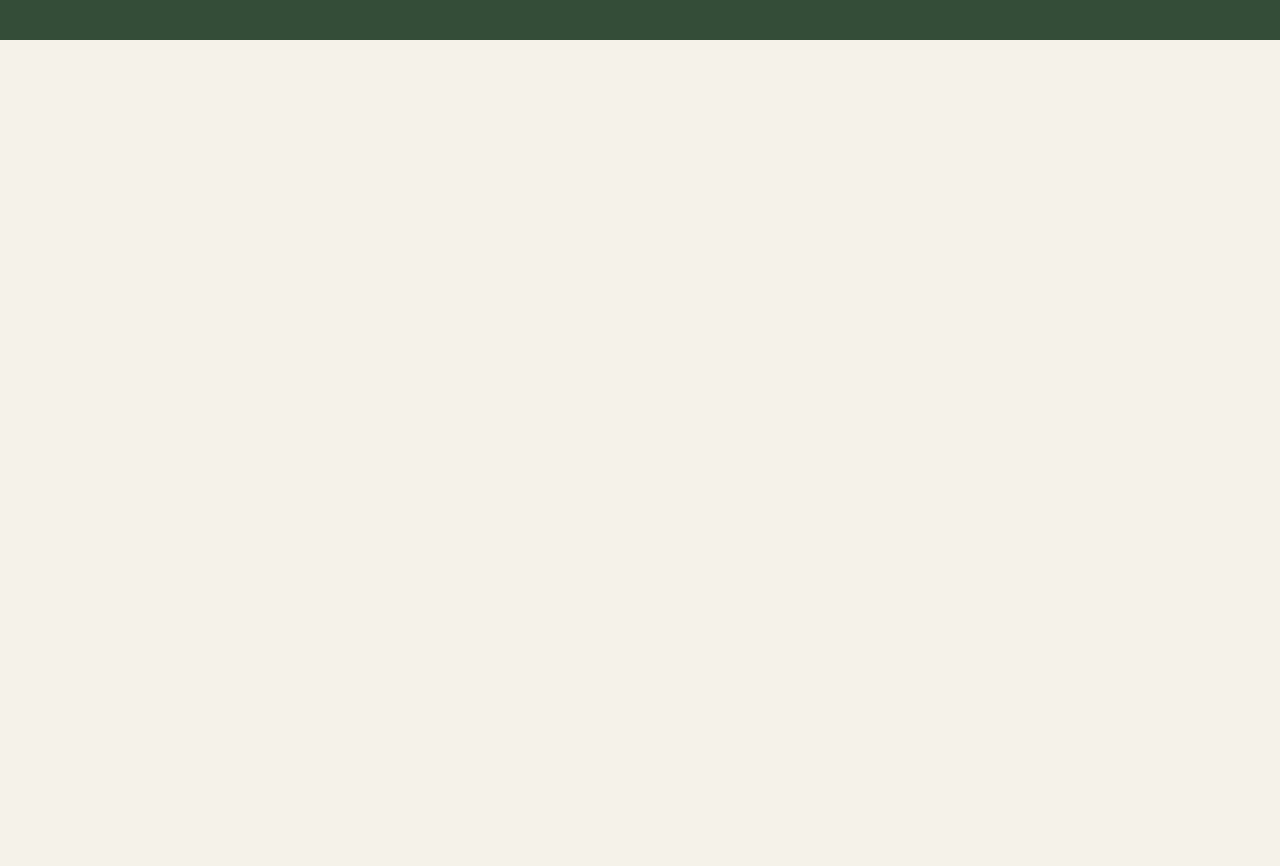
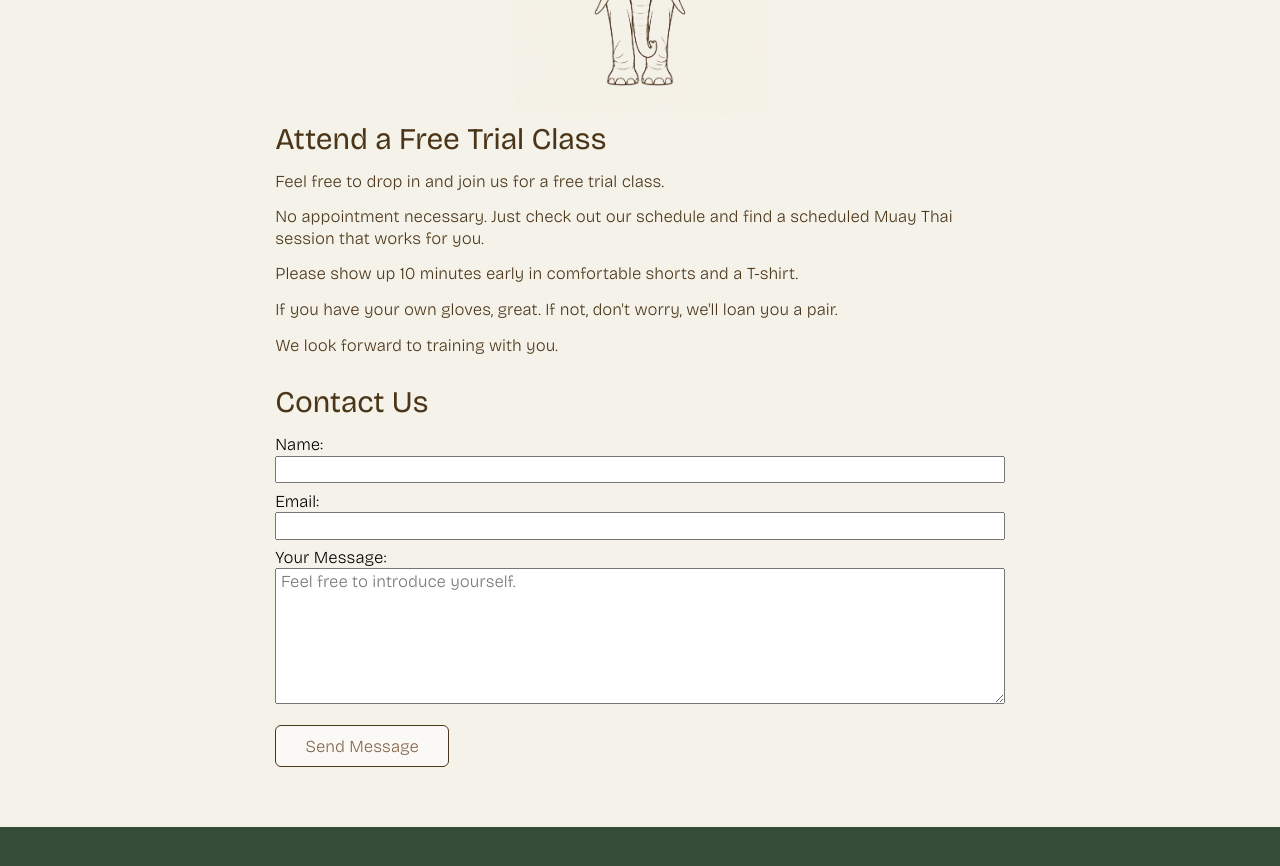
Before and after one commit to joeylee08/palang-muay-thai, a React (Vite) app in the folder client/: page /contact in a window 1280 px wide. Shown: the part 280-1146 px from the top of the page. Before the commit the page ends 800 px from the top, so only its background shows below. Built offline with nearby package versions, Linux system fonts and the light colour scheme.

Commit message:
MVP Ready

```diff
--- a/client/src/pages/Contact.tsx
+++ b/client/src/pages/Contact.tsx
@@ -1,10 +1,88 @@
+import { useState } from 'react'
+
 const Contact = () => {
+	const [messageData, setMessageData] = useState({
+		name: "",
+		email: "",
+		message: "",
+	});
 
+	const handleSetMessageData = (event: React.ChangeEvent<HTMLInputElement | HTMLTextAreaElement>) => {
+		const { name, value } = event.target;
+		setMessageData((previous) => ({
+			...previous,
+			[name]: value,
+		}));
+	};
+
+	const handleSendMessage = (event: React.FormEvent<HTMLFormElement>) => {
+		event.preventDefault();
+		alert("Thank you for reaching out.")
+		setMessageData({
+			name: "",
+			email: "",
+			message: "",
+		})
+	};
 
 	return (
 		<div className='mainPage contact'>
+			<img className='elephantoutline' src="/images/elephantoutline.png" alt="Elephant outline" />
 			<div className='child child1'>
-				<div className='sectionHeading'>Contact Us</div>
+				<h2 className='sectionHeading'>Attend a Free Trial Class</h2>
+				<br/>
+				<p>Feel free to drop in and join us for a free trial class.</p>
+				<br/>
+				<p>No appointment necessary. Just check out our schedule and find a scheduled Muay Thai session that works for you.</p>
+				<br/>
+				<p>Please show up 10 minutes early in comfortable shorts and a T-shirt.</p>
+				<br/>
+				<p>If you have your own gloves, great. If not, don't worry, we'll loan you a pair.</p>
+				<br/>
+				<p>We look forward to training with you.</p>
+			</div>
+			<br/>
+			<br/>
+			<div className='child child2'>
+				<h2 className='sectionHeading'>Contact Us</h2>
+				<br/>
+				<form onSubmit={handleSendMessage}>
+					<label htmlFor="messageName">Name: </label>
+					<input
+						type="text"
+						id="messageName"
+						name="name"
+						value={messageData.name}
+						onChange={handleSetMessageData}
+						required
+					></input>
+					<label htmlFor="messageEmail">Email: </label>
+					<input
+						type="email"
+						id="messageEmail"
+						name="email"
+						value={messageData.email}
+						onChange={handleSetMessageData}
+						required
+					></input>
+					<label htmlFor="messageNotes">Your Message: </label>
+					<textarea
+						id="messageNotes"
+						name="message"
+						rows={6}
+						placeholder="Feel free to introduce yourself."
+						value={messageData.message}
+						onChange={handleSetMessageData}
+						required
+					></textarea>
+					<br/>
+					<button
+						type="submit"
+						className="pageBtn"
+					>
+						Send Message
+					</button>
+				</form>
 			</div>
 		</div>
 	)
--- a/client/src/pages/Home.tsx
+++ b/client/src/pages/Home.tsx
@@ -48,7 +48,7 @@ const Home = () => {
 				<div className='valuesBox'>
 					<div className='valuesCard'>
 						<div className='valuesCardIcon'>
-							<Dumbbell size={49}/>
+							<Dumbbell size={38}/>
 							Strength
 						</div>
 						<p>Physical and mental strength are inseparable.</p>
@@ -57,7 +57,7 @@ const Home = () => {
 						</div>
 					<div className='valuesCard'>
 						<div className='valuesCardIcon'>
-							<Sword size={49}/>
+							<Sword size={38}/>
 							Courage
 						</div>
 						<p>Courage isn't simply stepping into the ring against a skilled fighter.</p>
@@ -66,7 +66,7 @@ const Home = () => {
 					</div>
 					<div className='valuesCard'>
 						<div className='valuesCardIcon'>
-							<HeartHandshake size={49}/>
+							<HeartHandshake size={38}/>
 							Respect
 						</div>
 						<p>A fighter without respect is like a ship without a rudder.</p>
@@ -75,7 +75,7 @@ const Home = () => {
 					</div>
 					<div className='valuesCard'>
 						<div className='valuesCardIcon'>
-							<TreePine size={49}/>
+							<TreePine size={38}/>
 							Humility
 						</div>
 						<p>Our journeys are never finished.</p>
--- a/client/src/pages/Schedule.tsx
+++ b/client/src/pages/Schedule.tsx
@@ -3,7 +3,7 @@ const Schedule = () => {
 
 	return (
 		<div className='mainPage schedule'>
-			<img className='glovesoutline' src="/images/glovesoutline.png" alt="Boxing gloves fighter outline" />
+			<img className='glovesoutline' src="/images/glovesoutline.png" alt="Boxing gloves outline" />
 			<div className='child child1'>
 				<h2 className='sectionHeading'>Monday</h2>
 				<div className='scheduleCard'>
--- a/client/src/styles.css
+++ b/client/src/styles.css
@@ -12,6 +12,9 @@ charcoal #252923;
 * {
 	box-sizing: border-box;
 	font-family: "Bricolage Grotesque", sans-serif;
+}
+html {
+	font-size: 75%;
 }
 html,
 body,
@@ -94,7 +97,7 @@ p {
 	justify-content: flex-start;
 	border: 0.05rem solid #846347;
 	border-radius: 0.5rem;
-	padding: 1.8rem;
+	padding: 1.5rem;
 	background-color: #FAF9F6;
 	color: #846347;
 	gap: 1rem;
@@ -109,7 +112,7 @@ p {
 	align-items: center;
 	gap: 0.5rem;
 	margin: 0.3rem auto;
-	font-size: 1.95rem;
+	font-size: 1.8rem;
 	font-weight: 250;
 }
 .mainPage {
@@ -169,7 +172,7 @@ nav {
 	height: auto;
 }
 .valuesBox {
-	width: 100%;
+	width: 90%;
 	height: auto;
 	margin: 1.8rem auto auto;
 	display: grid;
@@ -188,6 +191,12 @@ nav {
 	gap: 1.8rem;
 	padding-top: 4rem;
 	margin-bottom: 4.5rem;
+}
+.elephantoutline {
+	width: 21rem;
+	height: auto;
+	margin: 2rem auto 0 auto;
+	filter: brightness(0.99);
 }
 .glovesoutline,
 .muaythaioutline {
@@ -217,13 +226,37 @@ nav {
 }
 .schedule .child1 {
 	margin-top: 1rem;
-	width: 50%;
-	min-width: 31.5rem;
+	width: 60%;
 }
 .scheduleCard {
 	border: 0.05rem solid #846347;
 	border-radius: 0.5rem;
 	background-color: #FAF9F6;
-	padding: 1.2rem;
+	padding: 1rem 0 1rem 1.2rem;
 	margin: 0.5rem 0 1.5rem 0;
 }
+.contact .child1 {
+	width: 60%;
+	margin-top: 0.5rem;
+}
+.contact .child2 {
+	width: 60%;
+	margin-bottom: 5rem;
+}
+.contact form {
+	display: flex;
+	flex-direction: column;
+	width: 100%;
+}
+.contact label,
+.contact input,
+.contact textarea {
+	font-size: 1.4rem;
+	font-weight: 250;
+	line-height: 1.8rem;
+}
+.contact input,
+.contact textarea {
+	padding-left: 0.4rem;
+	margin-bottom: 0.6rem;
+}
```
Also changed, not shown: client/public/images/elephantoutline.png (added).
